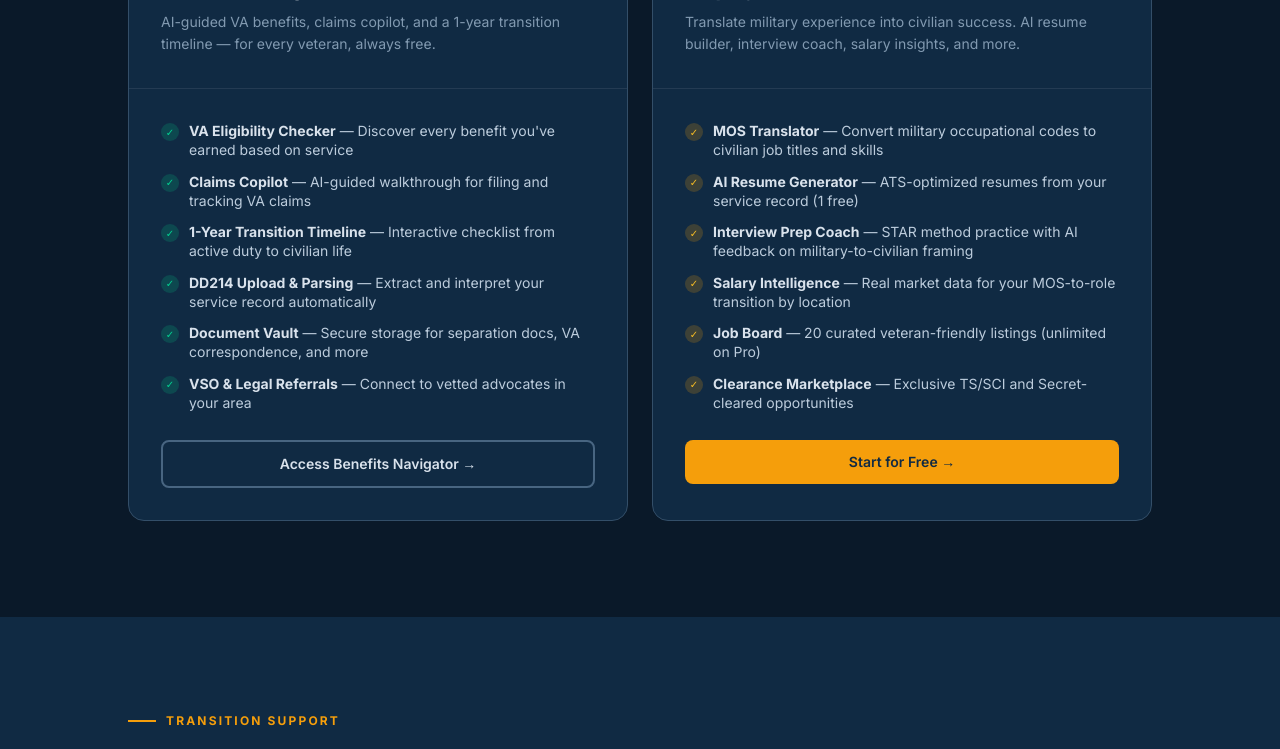
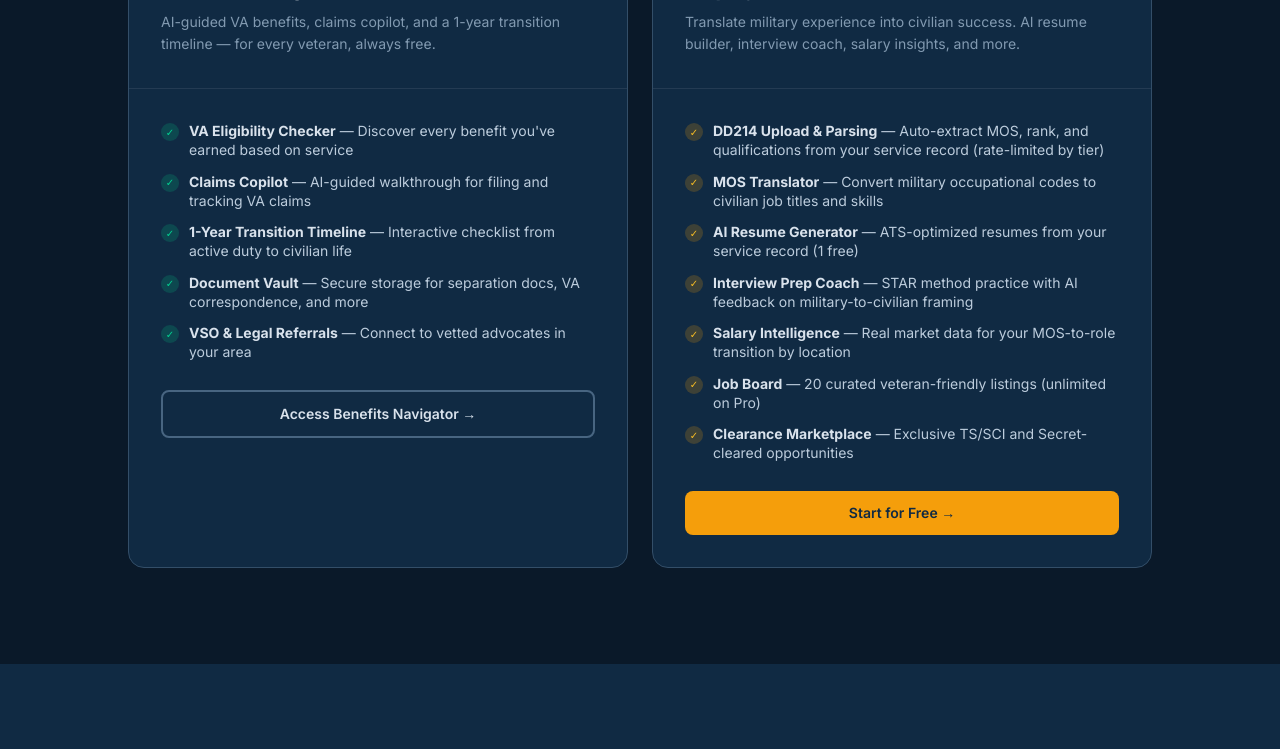
Before and after one commit to Patriot7Six/Patriot-Ops-Center, a Next.js app: page / in a window 1280 px wide. Shown: the part 1340-2089 px from the top of the page. Built offline with nearby package versions, Linux system fonts and the light colour scheme; no server answers.

Commit message:
feat: update DD214 Upload & Parsing description and adjust related checklist item

```diff
--- a/src/app/page.tsx
+++ b/src/app/page.tsx
@@ -166,7 +166,6 @@ export default function HomePage() {
                       ['VA Eligibility Checker', 'Discover every benefit you\'ve earned based on service'],
                       ['Claims Copilot', 'AI-guided walkthrough for filing and tracking VA claims'],
                       ['1-Year Transition Timeline', 'Interactive checklist from active duty to civilian life'],
-                      ['DD214 Upload & Parsing', 'Extract and interpret your service record automatically'],
                       ['Document Vault', 'Secure storage for separation docs, VA correspondence, and more'],
                       ['VSO & Legal Referrals', 'Connect to vetted advocates in your area'],
                     ].map(([title, desc]) => (
@@ -206,6 +205,7 @@ export default function HomePage() {
                 <div className="p-8">
                   <ul className="space-y-3">
                     {[
+                      ['DD214 Upload & Parsing', 'Auto-extract MOS, rank, and qualifications from your service record (rate-limited by tier)'],
                       ['MOS Translator', 'Convert military occupational codes to civilian job titles and skills'],
                       ['AI Resume Generator', 'ATS-optimized resumes from your service record (1 free)'],
                       ['Interview Prep Coach', 'STAR method practice with AI feedback on military-to-civilian framing'],
@@ -418,7 +418,7 @@ export default function HomePage() {
                     ['check', 'Full Benefits Navigator'],
                     ['check', 'Claims Copilot'],
                     ['check', '1-Year Transition Timeline'],
-                    ['check', 'DD214 Upload & Parse'],
+                    ['check', '1 DD214 Upload & Parse'],
                     ['check', '1 AI Resume Generation'],
                     ['check', '20 Job Listings'],
                     ['check', '3 Interview Prep Sessions'],
```
Also changed, not shown: 1 other file (tests, documents, lock files or other folders).
